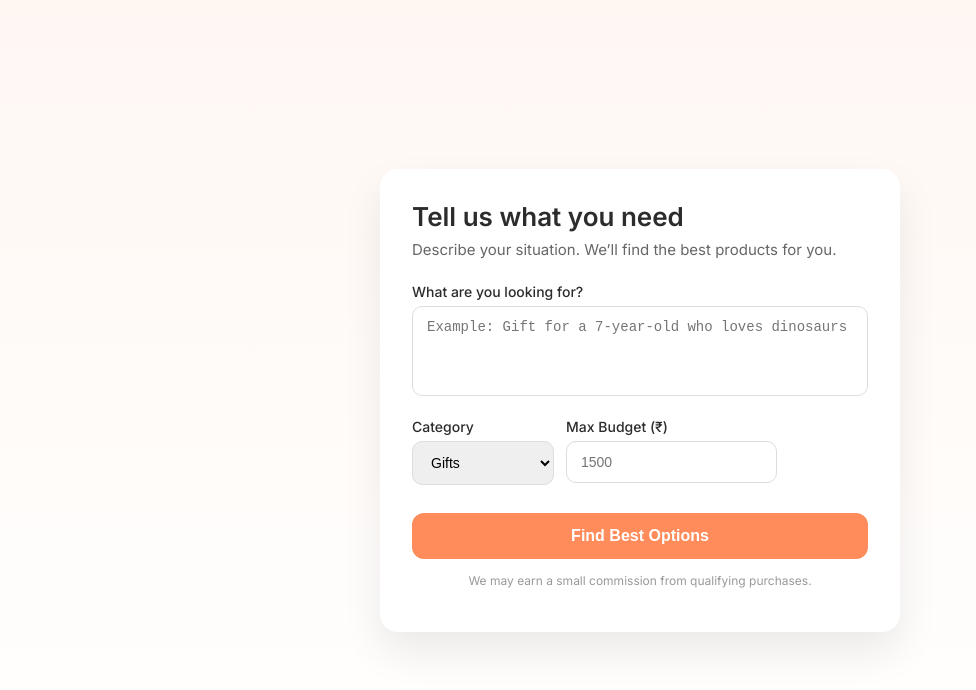
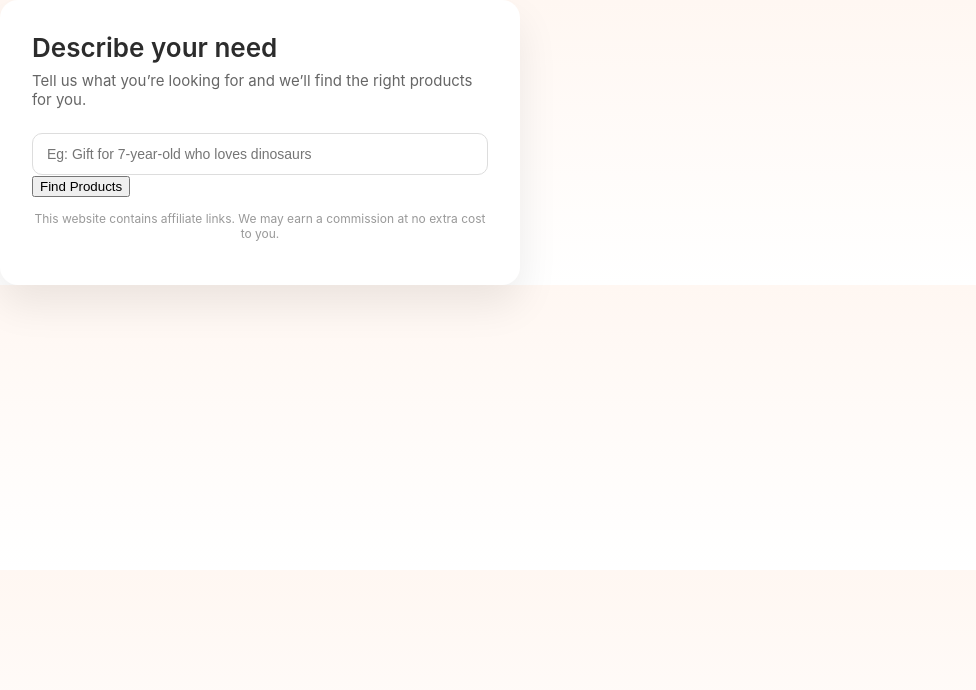
Before and after one commit to kaleez17/reverse_marketplace, a plain HTML site: page index.html in a window 1280 px wide. Shown: the whole page, without its empty margins (0-976 px from the left). Drawn offline with Linux system fonts and the light colour scheme.

Commit message:
Update index.html

```diff
--- a/index.html
+++ b/index.html
@@ -2,53 +2,35 @@
 <html lang="en">
 <head>
   <meta charset="UTF-8" />
-  <meta name="viewport" content="width=device-width, initial-scale=1.0"/>
-  <title>Find the Perfect Product</title>
+  <title>Reverse Marketplace</title>
+  <meta name="viewport" content="width=device-width, initial-scale=1.0" />
+
   <link rel="stylesheet" href="style.css">
-  <link href="https://fonts.googleapis.com/css2?family=Inter:wght@400;500;600&display=swap" rel="stylesheet">
 </head>
 <body>
 
-  <main class="wrapper">
-    <section class="card">
-      <h1>Tell us what you need</h1>
+  <main class="container">
+    <div class="card">
+      <h1>Describe your need</h1>
       <p class="subtitle">
-        Describe your situation. We’ll find the best products for you.
+        Tell us what you’re looking for and we’ll find the right products for you.
       </p>
 
-      <div class="form-group">
-        <label>What are you looking for?</label>
-        <textarea id="need" placeholder="Example: Gift for a 7-year-old who loves dinosaurs"></textarea>
-      </div>
+      <input
+        type="text"
+        id="searchInput"
+        placeholder="Eg: Gift for 7-year-old who loves dinosaurs"
+      />
 
-      <div class="form-row">
-        <div class="form-group">
-          <label>Category</label>
-          <select id="category">
-            <option value="gifts">Gifts</option>
-            <option value="toys">Toys</option>
-            <option value="electronics">Electronics</option>
-            <option value="home">Home & Living</option>
-            <option value="fashion">Fashion</option>
-          </select>
-        </div>
-
-        <div class="form-group">
-          <label>Max Budget (₹)</label>
-          <input type="number" id="budget" placeholder="1500"/>
-        </div>
-      </div>
-
-      <button class="primary-btn" onclick="search()">
-        Find Best Options
-      </button>
+      <button onclick="handleSearch()">Find Products</button>
 
       <p class="disclaimer">
-        We may earn a small commission from qualifying purchases.
+        This website contains affiliate links. We may earn a commission at no extra cost to you.
       </p>
-    </section>
+    </div>
   </main>
 
+  <script src="config.js"></script>
   <script src="app.js"></script>
 </body>
 </html>
```
